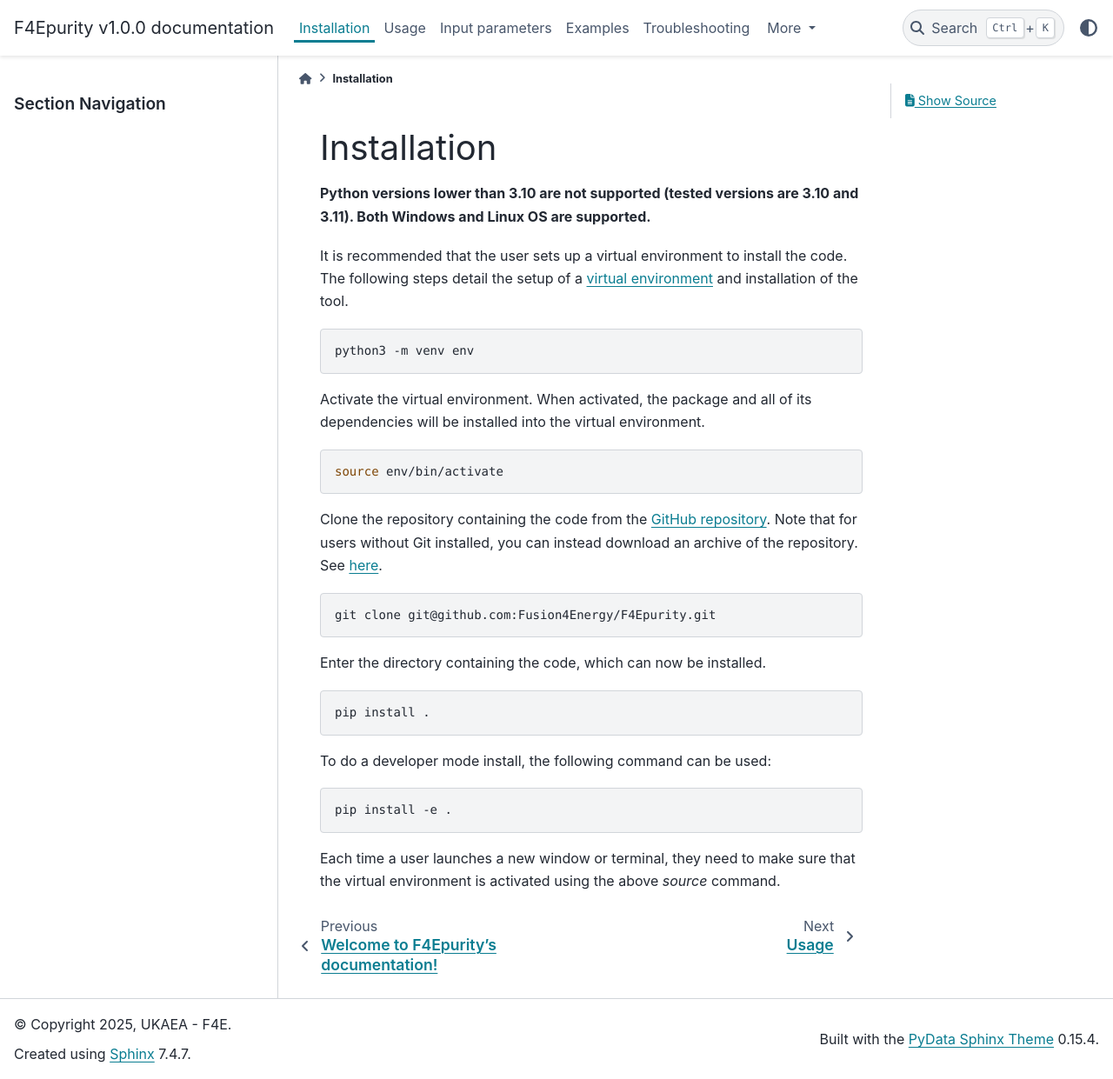
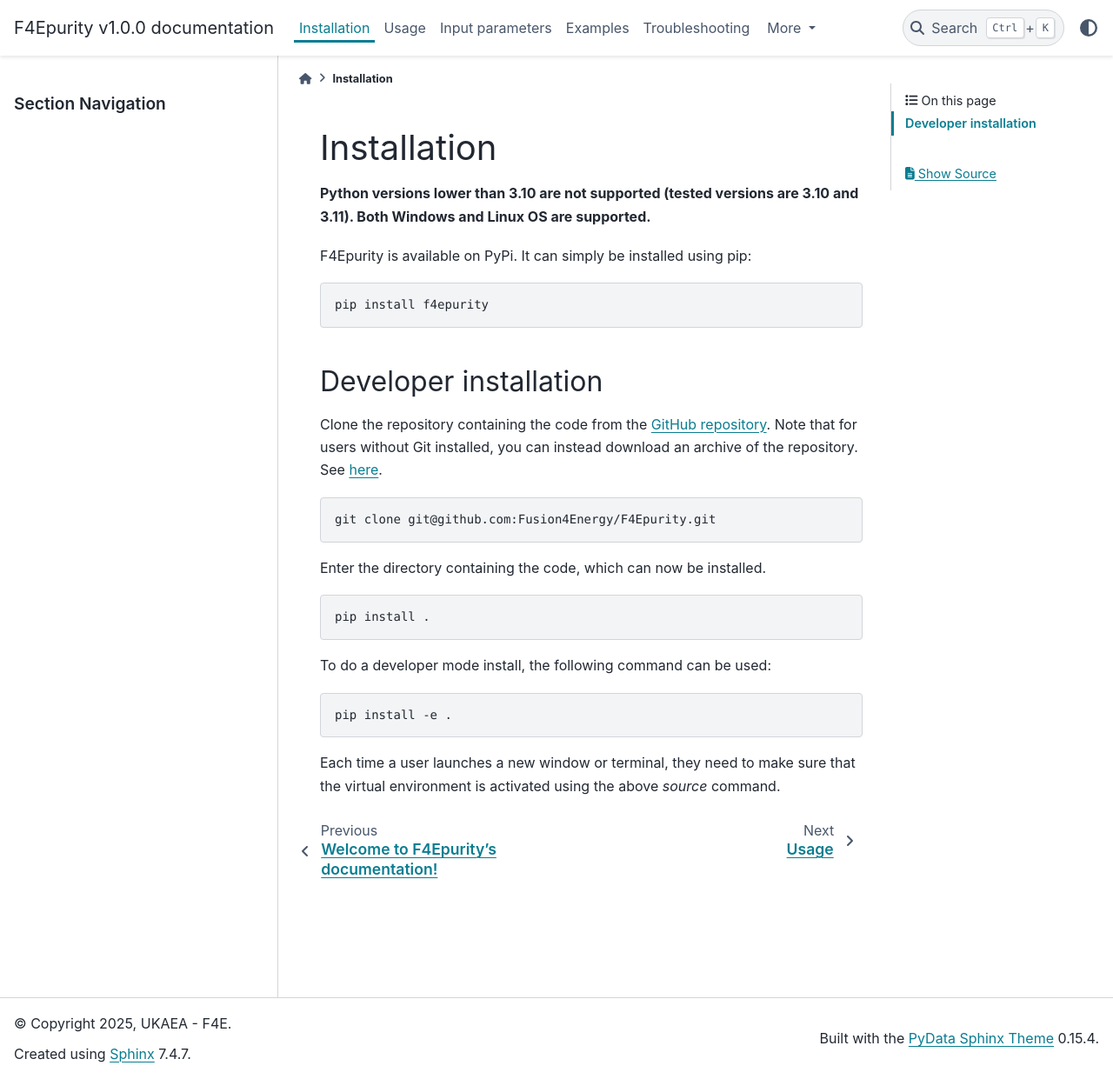
Before and after one commit to Fusion4Energy/F4Epurity, a Sphinx documentation site: the page built from docs/source/installation.rst, in a window 1280 px wide and 1241 px high. Shown: the whole window at 87% size. Built offline with Sphinx 7.4.7 and the PyData theme 0.15.4, drawn with Linux system fonts in a browser that asks for light colours.

Commit message:
pypi publish workflow

```diff
--- a/docs/source/installation.rst
+++ b/docs/source/installation.rst
@@ -4,17 +4,14 @@ Installation
 
 **Python versions lower than 3.10 are not supported (tested versions are 3.10 and 3.11). Both Windows and Linux OS are supported.**
 
-It is recommended that the user sets up a virtual environment to install the code. The following steps detail the setup of a `virtual environment <https://docs.python.org/3/tutorial/venv.html>`_ and installation of the tool.
+F4Epurity is available on PyPi. It can simply be installed using pip:
 
 .. code-block:: bash
 
-    python3 -m venv env
+    pip install f4epurity
 
-Activate the virtual environment. When activated, the package and all of its dependencies will be installed into the virtual environment.
-
-.. code-block:: bash
-
-    source env/bin/activate
+Developer installation
+=======================
 
 Clone the repository containing the code from the `GitHub repository <https://github.com/Fusion4Energy/F4Epurity>`_. Note that for users without Git installed, you can instead download an archive of the repository. See `here <https://docs.github.com/en/repositories/working-with-files/using-files/downloading-source-code-archives>`_.
 
```
Also changed, not shown: 1 other file.
